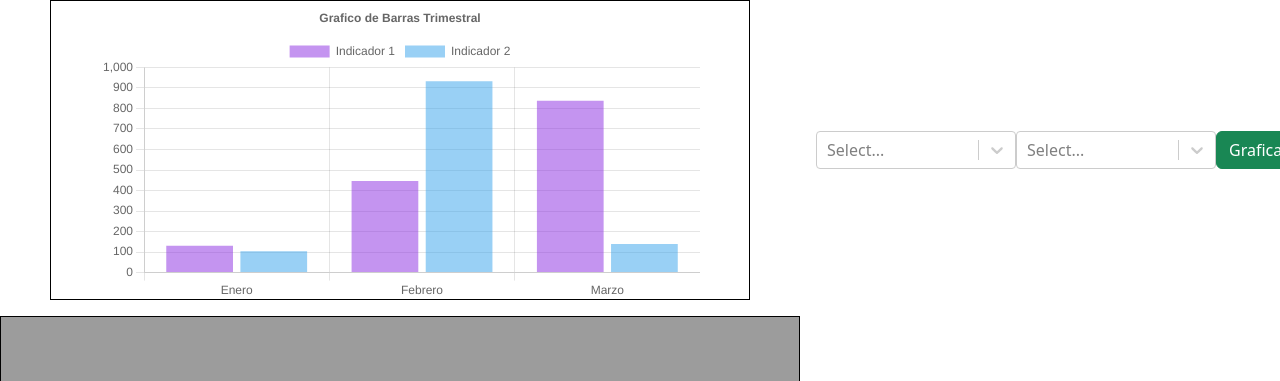
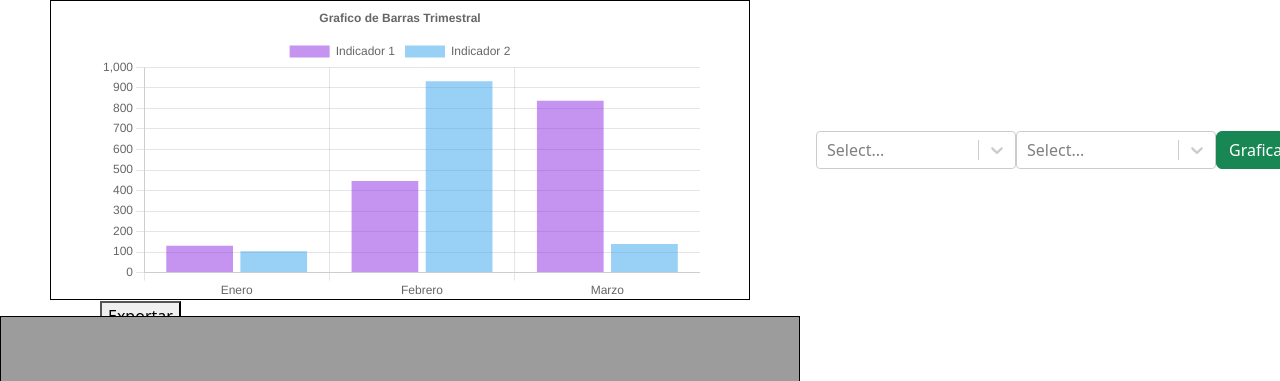
Before and after one commit to Holy7o7/Fondo-Solidario-TypeScript, a React (Create React App) app: page / in a window 1280 px wide. Shown: the top 381 px of the page. Built offline with nearby package versions, Linux system fonts and the light colour scheme.

Commit message:
Boton de exportar en los graficos

```diff
--- a/src/Charts/Barchart.tsx
+++ b/src/Charts/Barchart.tsx
@@ -1,4 +1,4 @@
-import React from 'react';
+import React, { useRef, useCallback } from 'react';
 import {
   Chart as ChartJS,
   CategoryScale,
@@ -7,8 +7,9 @@ import {
   Title,
   Tooltip,
   Legend,
+  Chart,
 } from 'chart.js';
-import { Bar } from 'react-chartjs-2';
+import { Bar  } from 'react-chartjs-2';
 ChartJS.register(
   CategoryScale,
   LinearScale,
@@ -56,9 +57,22 @@ export const data = {
   ],
 };
 
+
 const Barchart: React.FunctionComponent = () => {
-    return( <Bar options={options} data={data} />
-    );
+    const barRef = useRef(null);
+
+    const downloadPNG =useCallback (() =>{
+      const link = document.createElement("a");
+      link.download = "bar.png";
+      link.href = barRef.current.toBase64Image("image/png", 1);
+      link.click();
+    }, [])
+
+    return(
+    <div>
+      <Bar options={options} data={data} ref={barRef}/>
+      <button type="button" onClick={downloadPNG}> Exportar </button>
+    </div>);
 };
 
 export default Barchart;
--- a/src/Charts/Linechart.tsx
+++ b/src/Charts/Linechart.tsx
@@ -1,4 +1,4 @@
-import React from "react";
+import React, { useRef, useCallback } from 'react';
 
 import {
   Chart as ChartJS,
@@ -60,8 +60,19 @@ const data = {
 };
 
 const Linechart: React.FunctionComponent = () => {
-    return( <Line options={options} data={data} />
-    );
+  const barRef = useRef(null);
+
+  const downloadPNG =useCallback (() =>{
+    const link = document.createElement("a");
+    link.download = "Line.png";
+    link.href = barRef.current.toBase64Image("image/png", 1);
+    link.click();
+  }, [])
+
+  return(
+  <div>
+    <Line options={options} data={data} ref={barRef}/>
+    <button type="button" onClick={downloadPNG}> Exportar </button>
+  </div>);
 };
-
 export default Linechart;
```
